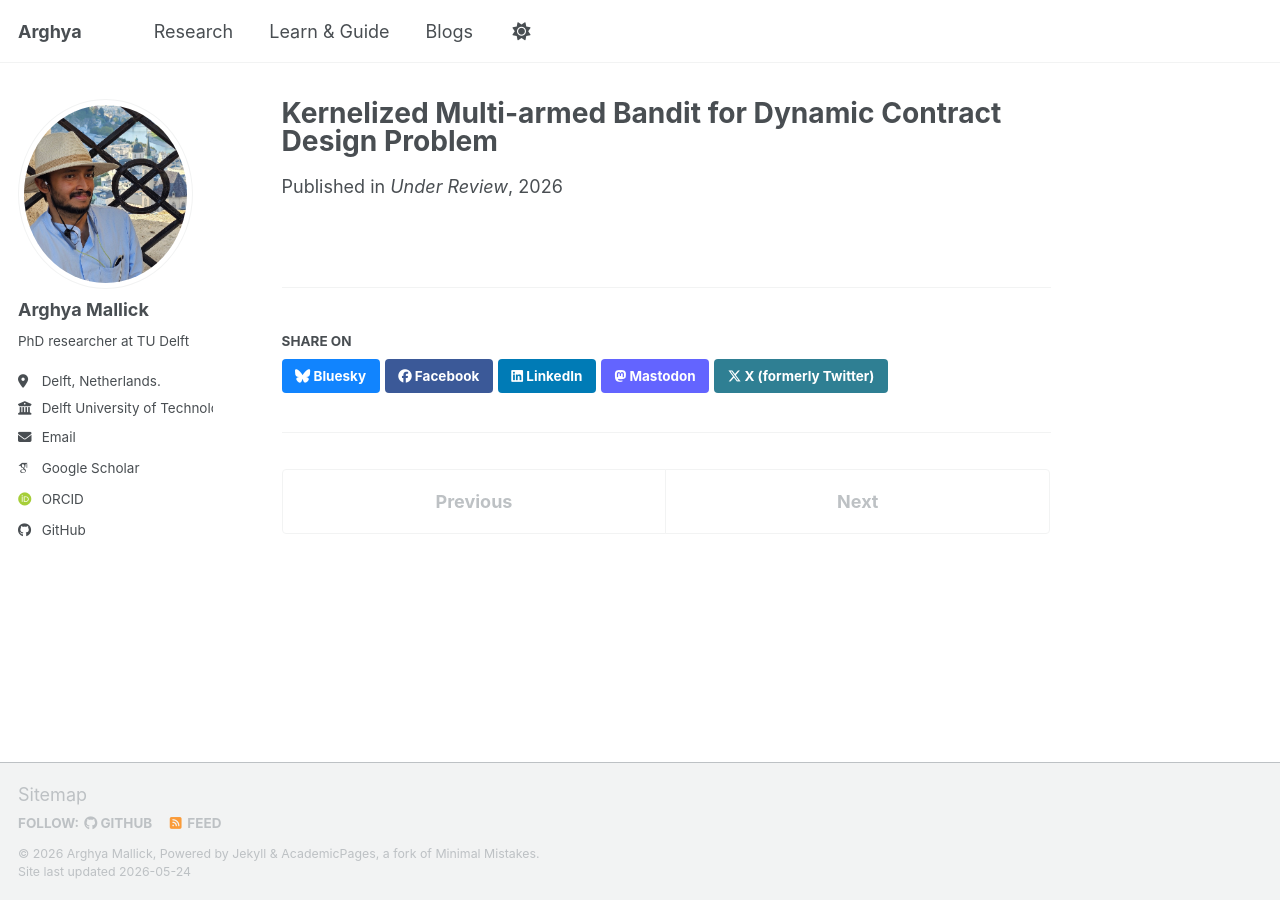
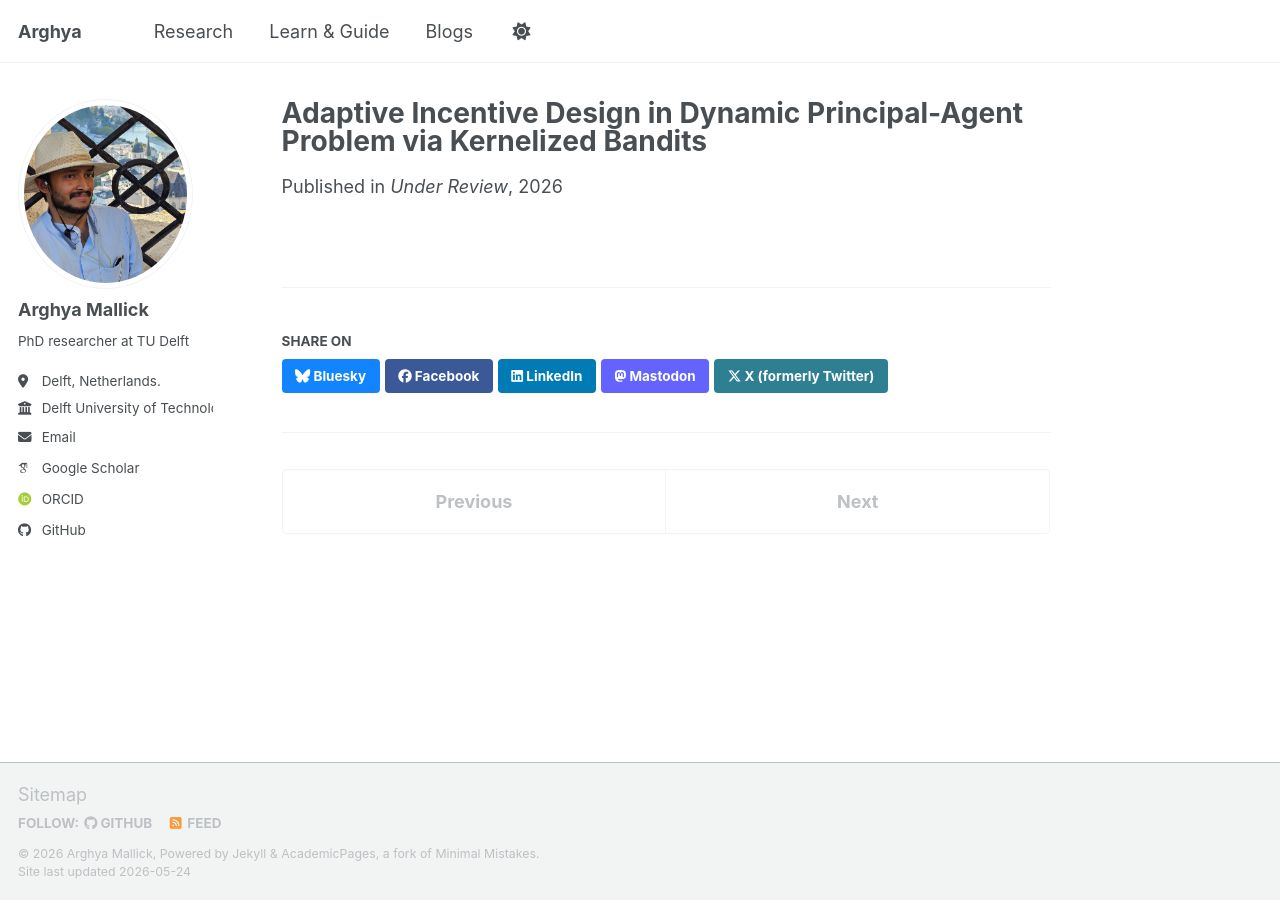
Before and after one commit to amallick-tudelft/amallick-tudelft.github.io, a Jekyll site: the page built from _publications/2026-Kernelized-bandit.md, in a window 1280 px wide. Built offline with Jekyll 4.4.1, drawn with Linux system fonts in a browser that asks for light colours; some web fonts are replaced; a script bundle is joined from its source files by our own code; library files that are not in the unit come from our copies.

Commit message:
Update title for Kernelized Bandit publication

```diff
--- a/_publications/2026-Kernelized-bandit.md
+++ b/_publications/2026-Kernelized-bandit.md
@@ -1,5 +1,5 @@
 ---
-title: "Kernelized Multi-armed Bandit for Dynamic Contract Design Problem"
+title: "Adaptive Incentive Design in Dynamic Principal-Agent Problem via Kernelized Bandits"
 collection: publications
 category: preprints
 permalink: /publication/2026-Kernelized-bandit
```
